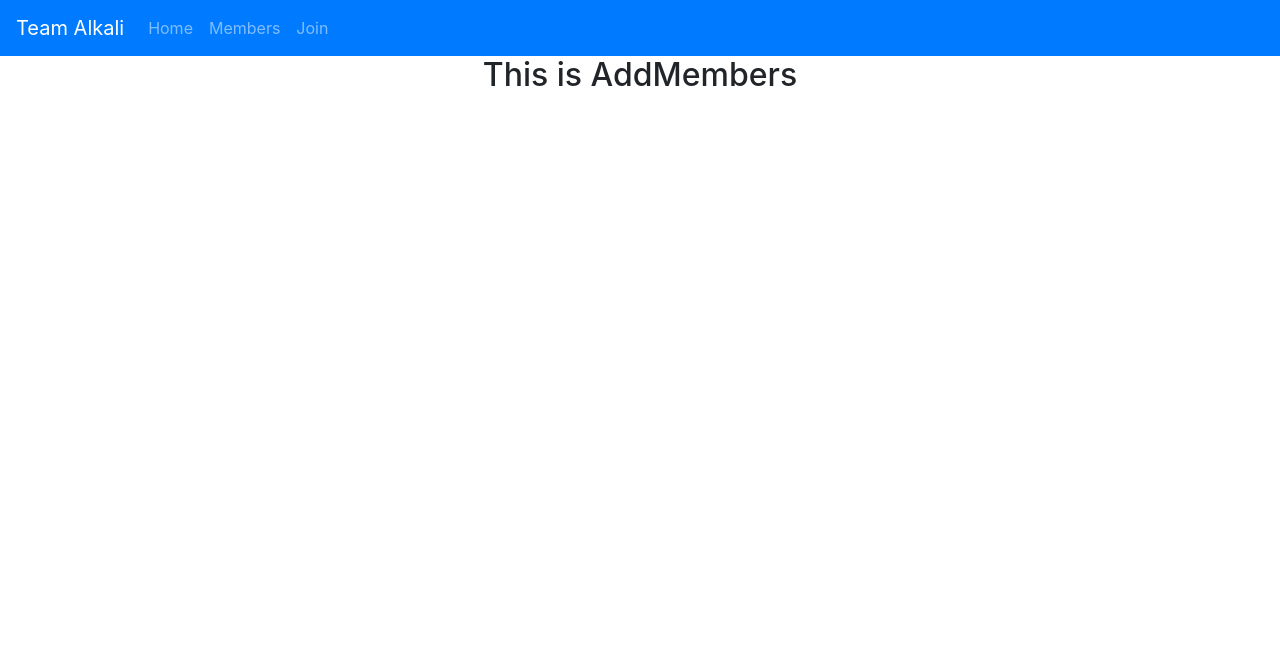
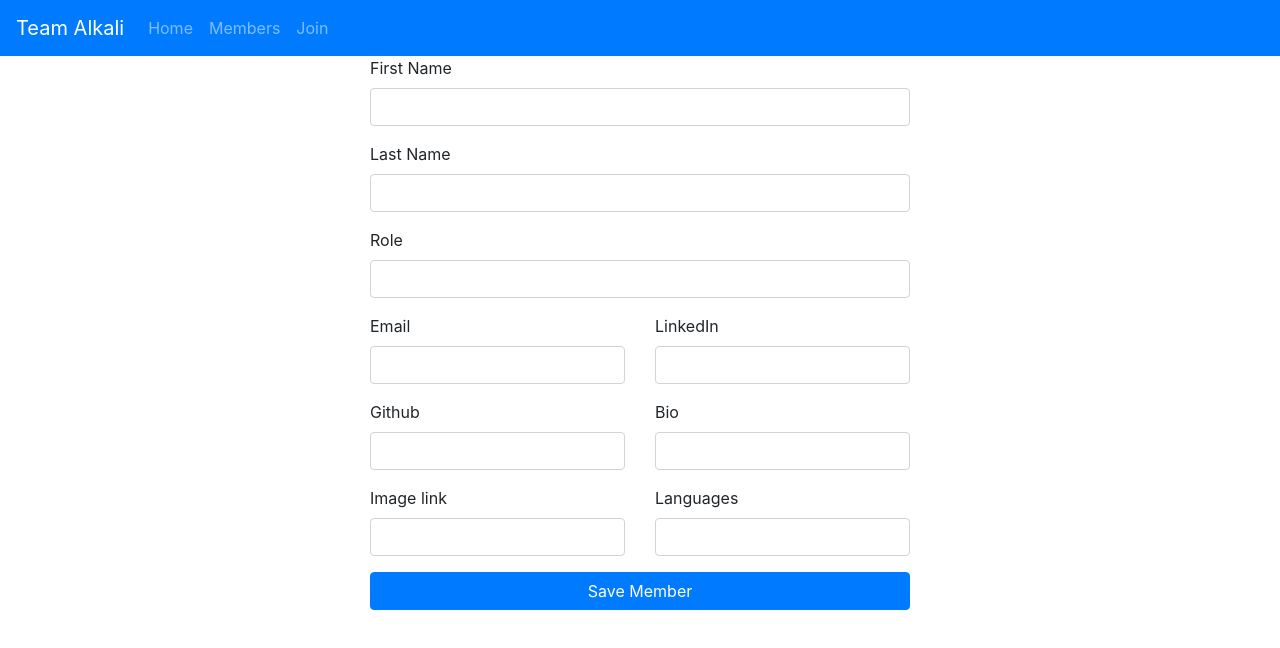
Before and after one commit to pravallika89/react-team-alkali, a React (Create React App) app: page /addmember in a window 1280 px wide. Shown: the top 648 px of the page. Built offline with nearby package versions, Linux system fonts and the light colour scheme.

Commit message:
Created form in addmember page

```diff
--- a/src/pages/AddMember.js
+++ b/src/pages/AddMember.js
@@ -1,8 +1,205 @@
+import {useState} from 'react';
+import {membersData} from '../data/membersData';
+
 const AddMemberPage=()=>{
+
+  const [firstName,setFirstName]=useState('');
+  const[lastName,setLastName]=useState('');
+  const[role,setRole]=useState('');
+  const[email,setEmail]=useState('');
+  const[linkedIn,setLinkedIn]=useState('');
+  const[github,setGithub]=useState('');
+  const[bio,setBio]=useState('');
+  const[profile_img,setProfile_img]=useState('');
+  const[languages,setLanguages]=useState('');
+
+  const [members,setMembers]=useState(membersData);
+
+
+  // Working on it
+
+  const addNewMember = (member) => {
+    console.log(members);
+
+    setMembers([...members,member]);
+
+
+  };
+
+  const handleSubmit=(event)=>{
+    event.preventDefault();
+    console.log(`My name is :${firstName} ${lastName} and role is ${role}`);
+    let newMember={
+      firstName: firstName,
+        lastName:lastName,
+        role: role,
+        email:email,
+        linkedIn:linkedIn,
+        github:github,
+        bio:bio,
+        profile_img:profile_img,
+        languages:languages,
+        // featured: false,
+    };
+    // console.log(newMember);
+    addNewMember(newMember);
+    console.log(addNewMember);
+
+  };
+
+  const clearForm=()=>{
+    setFirstName('');
+    setLastName('');
+    setRole('');
+    setEmail('');
+    setLinkedIn('');
+    setGithub('');
+    setBio('');
+    setProfile_img('');
+    setLanguages('')
+  }
+
+
   return(
-    <div className='container text-center'>
-      <h2>This is AddMembers</h2>
+    <div className="row mb-5">
+    <div className='col-6 offset-3'>
+      <form action='submit' id='member-form' onSubmit={handleSubmit}>
+        <div className='form-group'>
+          <label htmlFor='firstName'>First Name</label>
+          <input type='text'
+          className='form-control'
+          id='firstName'
+          value={firstName}
+          onChange={(event)=>
+            {setFirstName(event.target.value)}}
+
+          />
+        </div>
+
+        <div className='form-group'>
+          <label htmlFor='lastName'>Last Name</label>
+          <input type='text'
+          className='form-control'
+          id='lastName'
+          value={lastName}
+          onChange={(event)=>
+            {setLastName(event.target.value)}}
+
+          />
+        </div>
+
+        <div className='form-group'>
+          <label htmlFor="role"> Role</label>
+            <input
+            type='text'
+            className='form-control'
+            id='role'
+            value={role}
+            onChange={(event)=>{
+              setRole(event.target.value)
+            }
+            }
+            />
+        </div>
+        <div className="row">
+          <div className='form-group col'>
+            <label htmlFor="email"> Email</label>
+              <input
+              type='text'
+              className='form-control'
+              id='email'
+              value={email}
+              onChange={(event)=>{
+                setEmail(event.target.value)
+              }
+              }
+              />
+          </div>
+          <div className='form-group col'>
+            <label htmlFor="linkedIn"> LinkedIn</label>
+              <input
+              type='text'
+              className='form-control'
+              id='linkedIn'
+              value={linkedIn}
+              onChange={(event)=>{
+                setLinkedIn(event.target.value)
+              }}
+              />
+          </div>
+        </div>
+        <div className="row">
+          <div className='form-group col'>
+            <label htmlFor="github"> Github</label>
+              <input
+              type='text'
+              className='form-control'
+              id='github'
+              value={github}
+              onChange={(event)=>{
+                setGithub(event.target.value)
+              }}
+              />
+          </div>
+          <div className='form-group col'>
+            <label htmlFor="bio"> Bio</label>
+              <input
+              type='text'
+              className='form-control'
+              id='bio'
+              value={bio}
+              onChange={(event)=>{
+                setBio(event.target.value)
+              }}
+              />
+          </div>
+        </div>
+
+
+        <div className="row">
+
+          <div className='form-group col'>
+            <label htmlFor="profile_img"> Image link</label>
+              <input
+              type='text'
+              className='form-control'
+              id='profile_img'
+              value={profile_img}
+              onChange={(event)=>{
+                setProfile_img(event.target.value)
+              }}
+              />
+          </div>
+
+          <div className='form-group col'>
+            <label htmlFor="languages"> Languages</label>
+              <input
+              type='text'
+              className='form-control'
+              id='languages'
+              value={languages}
+              onChange={(event)=>{
+                setLanguages(event.target.value)
+              }}
+              />
+          </div>
+
+        </div>
+
+        <div className='row'>
+            <div className='col'>
+              <button className='btn btn-primary btn-block'>Save Member</button>
+            </div>
+            {/* <div className='col'>
+              <button className='btn btn-warning btn-block' onClick={clearForm}>
+                Cancel
+              </button>
+            </div> */}
+          </div>
+      </form>
+
     </div>
+  </div>
   )
 };
 
```
